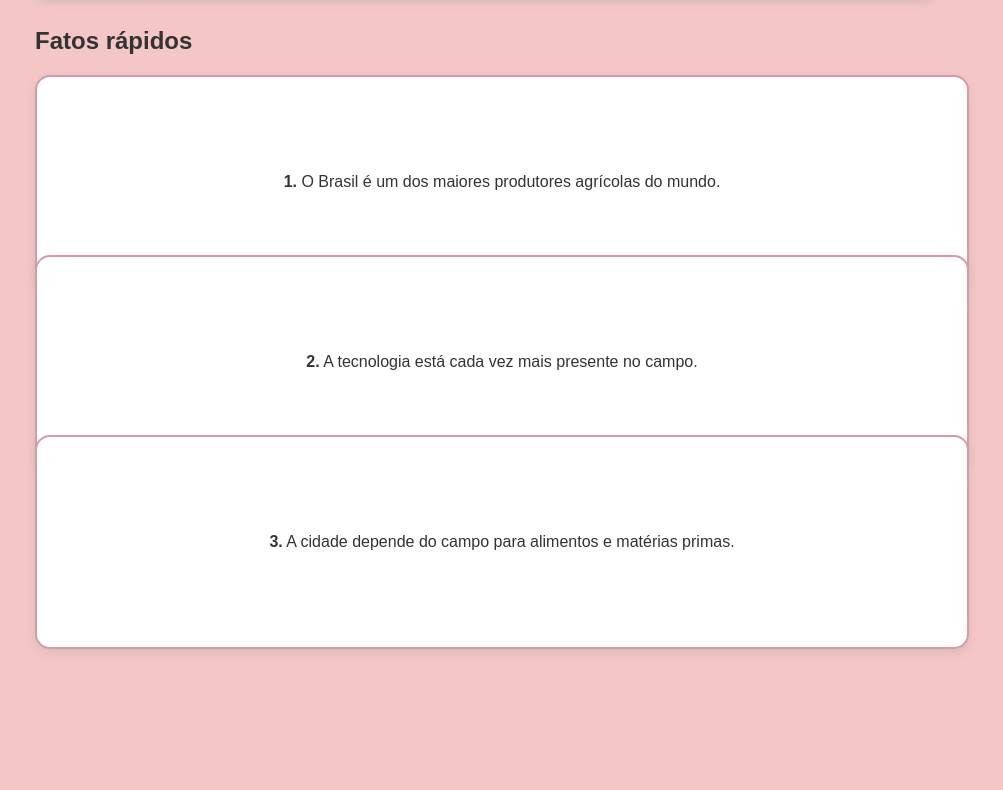
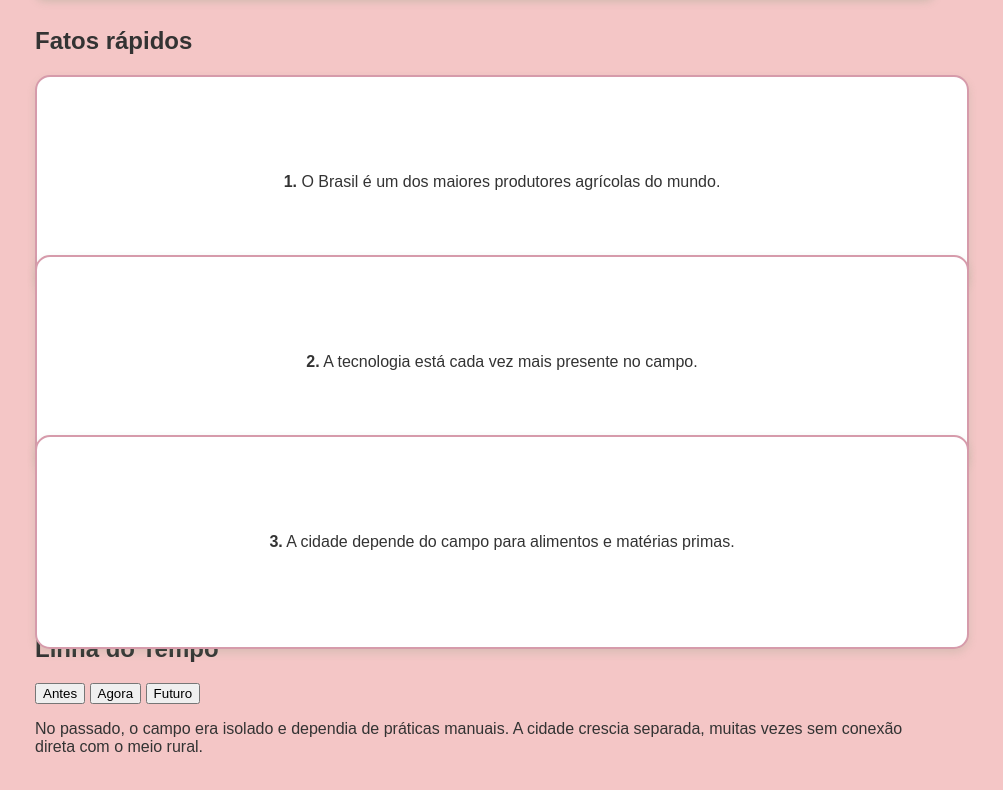
Before and after one commit to ellekz/agrinho, a plain HTML site: page index.html in a window 1280 px wide. Shown: the part 2046-2836 px from the top of the page, without its empty margins (155-1158 px from the left). Before the commit the page ends 2781 px from the top, so only its background shows below. Drawn offline with Linux system fonts and the light colour scheme.

Commit message:
Add files via upload

```diff
--- a/index.html
+++ b/index.html
@@ -79,6 +79,18 @@
   </div>
 </section>
 
+<section class="timeline">
+    <h2>Linha do Tempo</h2>
+    <div class="timeline-navegacao">
+        <button class="timeline-bot active" data-period="antes">Antes</button>
+        <button class="timeline-bot active" data-period="agora">Agora</button>
+        <button class="timeline-bot active" data-period="futuro">Futuro</button>
+    </div>
+    <div class="conteudo-timeline" id="conteudoTimeline">
+        <p>No passado, o campo era isolado e dependia de práticas manuais. A cidade crescia separada, muitas vezes sem conexão direta com o meio rural.</p>
+    </div>
+</section>
+
   </main>
 
   <footer>
```
